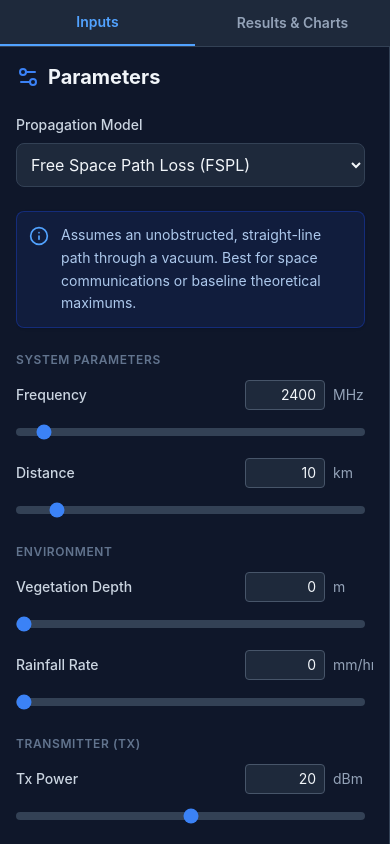
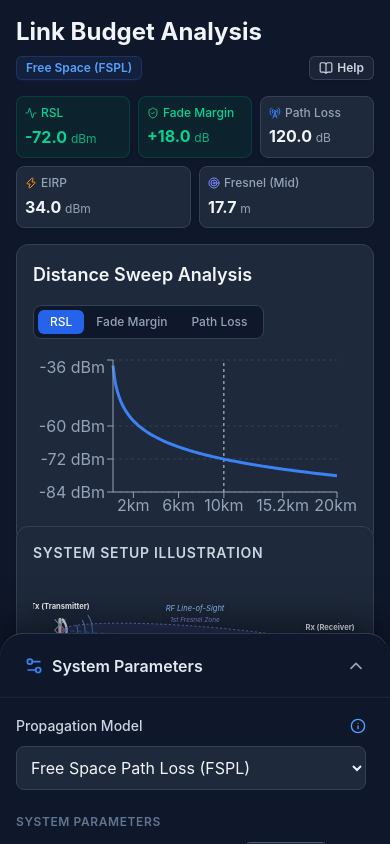
Before and after one commit to ofirbd/linkbudget-app, a React (Vite) app: page / in a window 390 px wide. Built offline with nearby package versions, Linux system fonts and the light colour scheme.

Commit message:
docs: add v1.0.0 documentation and changelog

```diff
--- a/src/App.tsx
+++ b/src/App.tsx
@@ -1,10 +1,11 @@
 import { useState, useMemo, useEffect } from 'react';
-import { Download, BookOpen } from 'lucide-react';
+import { Download, BookOpen, ChevronUp, ChevronDown, Settings2 } from 'lucide-react';
 import { calculateFSPL, calculateHataUrban, calculateCost231Hata, calculateEgli, calculateEricsson, calculate3GPP38901, calculateITUR1238, calculateSUI, calculateRSL, calculateLinkMargin, calculateLogDistance, calculatePlaneEarth, calculateVegetationLoss, calculateRainAttenuation, calculateFresnelZone, calculateSensitivity } from './lib/rfMath';
 import { InputPanel, KPICards, ChartView, SystemDiagram, DocumentationModal } from './components';
 
 export default function App() {
-  const [activeTab, setActiveTab] = useState<'inputs' | 'results'>('inputs');
+  const [sheetState, setSheetState] = useState<'collapsed' | 'partial' | 'half' | 'expanded'>('partial');
+  const [touchStartY, setTouchStartY] = useState(0);
   const [showDocs, setShowDocs] = useState(false);
 
   // 1. Core State
@@ -20,6 +21,7 @@ export default function App() {
     bandwidth: 20,
     noiseFigure: 5,
     requiredSnr: 10,
+    chartMaxDistance: 20,
     distance: 10,
     hte: 30,
     hre: 2,
@@ -93,7 +95,7 @@ export default function App() {
   // 3. Chart Data Generation (Distance Sweep)
   const chartData = useMemo(() => {
     const data = [];
-    const maxDist = Math.max(20, params.distance * 2); // Sweep up to 2x desired distance or at least 20km
+    const maxDist = Math.max(params.chartMaxDistance, params.distance); // Sweep up to user specified max chart range
     const step = maxDist / 100; // 100 points
 
     for(let d = step; d <= maxDist; d += step) {
@@ -144,6 +146,27 @@ export default function App() {
     link.remove();
   };
 
+  const handleTouchStart = (e: React.TouchEvent) => {
+    setTouchStartY(e.touches[0].clientY);
+  };
+
+  const handleTouchEnd = (e: React.TouchEvent) => {
+    const touchEndY = e.changedTouches[0].clientY;
+    const deltaY = touchEndY - touchStartY;
+
+    if (deltaY > 40) {
+      // Swiped down
+      if (sheetState === 'expanded') setSheetState('half');
+      else if (sheetState === 'half') setSheetState('partial');
+      else if (sheetState === 'partial') setSheetState('collapsed');
+    } else if (deltaY < -40) {
+      // Swiped up
+      if (sheetState === 'collapsed') setSheetState('partial');
+      else if (sheetState === 'partial') setSheetState('half');
+      else if (sheetState === 'half') setSheetState('expanded');
+    }
+  };
+
   const getModelDisplayName = (model: string) => {
     switch (model) {
       case 'FSPL': return 'Free Space (FSPL)';
@@ -173,31 +196,42 @@ export default function App() {
   return (
     <div className="flex flex-col md:flex-row h-[100dvh] bg-slate-900 text-slate-100 overflow-hidden">
 
-      {/* Mobile Tab Bar */}
-      <div className="md:hidden flex bg-slate-800 border-b border-slate-700">
-        <button
-          className={`flex-1 py-3 text-sm font-semibold transition-colors ${activeTab === 'inputs' ? 'text-blue-400 border-b-2 border-blue-400' : 'text-slate-400'}`}
-          onClick={() => setActiveTab('inputs')}
+      {/* Sidebar / Mobile Bottom Sheet for Inputs */}
+      <aside
+        className={`
+          fixed inset-x-0 bottom-0 z-40 bg-slate-900 border-t border-slate-700 shadow-[0_-10px_40px_rgba(0,0,0,0.5)] rounded-t-3xl transition-transform duration-300 ease-in-out flex flex-col
+          ${sheetState === 'expanded' ? 'translate-y-0 h-[70dvh]' : sheetState === 'half' ? 'translate-y-[calc(100%-50dvh)] h-[70dvh]' : sheetState === 'partial' ? 'translate-y-[calc(100%-25dvh)] h-[70dvh]' : 'translate-y-[calc(100%-4rem)] h-[70dvh]'}
+          md:static md:translate-y-0 md:h-auto md:w-80 md:lg:w-96 md:border-t-0 md:border-r md:rounded-none md:shadow-none md:flex-none
+        `}
       >
-          Inputs
-        </button>
-        <button
-          className={`flex-1 py-3 text-sm font-semibold transition-colors ${activeTab === 'results' ? 'text-blue-400 border-b-2 border-blue-400' : 'text-slate-400'}`}
-          onClick={() => setActiveTab('results')}
+        {/* Mobile Drag Handle */}
+        <div
+          className="md:hidden flex items-center justify-between px-6 h-16 cursor-pointer select-none border-b border-slate-800 shrink-0"
+          onClick={() => {
+            if (sheetState === 'collapsed') setSheetState('partial');
+            else if (sheetState === 'partial') setSheetState('half');
+            else if (sheetState === 'half') setSheetState('expanded');
+            else setSheetState('partial');
+          }}
+          onTouchStart={handleTouchStart}
+          onTouchEnd={handleTouchEnd}
         >
-          Results & Charts
-        </button>
+          <div className="flex items-center gap-2">
+            <Settings2 className="w-5 h-5 text-blue-500" />
+            <span className="font-semibold text-slate-200">System Parameters</span>
+          </div>
+          {sheetState === 'expanded' ? <ChevronDown className="w-5 h-5 text-slate-400" /> : <ChevronUp className="w-5 h-5 text-slate-400" />}
         </div>
 
-      {/* Sidebar for Inputs */}
-      <aside className={`w-full md:w-80 lg:w-96 border-r border-slate-700 p-4 flex-1 min-h-0 md:flex-none flex-col ${activeTab === 'inputs' ? 'flex' : 'hidden md:flex'} flex-shrink-0 bg-slate-900 z-10`}>
+        {/* Scrollable Input Area */}
+        <div className="flex-1 overflow-y-auto p-4 custom-scrollbar">
           <InputPanel params={params} onChange={setParams} />
+        </div>
       </aside>
 
       {/* Main Content Area */}
-      <main className={`flex-1 flex flex-col p-4 md:p-6 overflow-y-auto ${activeTab === 'results' ? 'block' : 'hidden md:flex'}`}>
-        <div className="mb-4 flex flex-col sm:flex-row sm:items-start justify-between gap-4">
-          <div>
+      <main className="flex-1 flex flex-col p-4 md:p-6 overflow-y-auto pb-[25dvh] md:pb-6 block">
+        <div className="mb-4">
           <h1 className="text-2xl font-bold text-slate-100 mb-2">Link Budget Analysis</h1>
           <div className="flex flex-wrap items-center gap-2">
             <span className="inline-flex items-center rounded-md bg-blue-500/10 px-2.5 py-1 text-xs font-semibold text-blue-400 ring-1 ring-inset ring-blue-500/20 shadow-sm shadow-blue-900/20">
@@ -208,21 +242,20 @@ export default function App() {
                 {params.model === '3GPP' && `${params.pathType} `}{getEnvDisplayName(params.model, params.environment)}
               </span>
             )}
-            </div>
-          </div>
             <button
               onClick={() => setShowDocs(true)}
-            className="flex items-center gap-2 px-3 py-1.5 text-sm font-medium text-slate-300 bg-slate-800/80 hover:bg-slate-700 hover:text-white border border-slate-700 rounded-lg transition-colors shadow-sm self-start sm:self-auto"
+              className="inline-flex items-center gap-1 rounded-md bg-slate-800/80 px-2.5 py-1 text-xs font-semibold text-slate-300 ring-1 ring-inset ring-slate-700 shadow-sm hover:bg-slate-700 hover:text-white transition-colors ml-auto sm:ml-0"
               title="Help & Operation Manual"
             >
-            <BookOpen className="w-4 h-4" />
+              <BookOpen className="w-3.5 h-3.5" />
               <span>Help</span>
             </button>
+          </div>
         </div>
 
         <KPICards results={results} model={params.model} />
 
-        <div className="flex-1 min-h-[400px] mb-4">
+        <div className="flex-1 min-h-[250px] md:min-h-[400px] mb-4">
            <ChartView data={chartData} currentDistance={params.distance} rxSensitivity={params.calcSensitivity ? calculateSensitivity(params.bandwidth, params.noiseFigure, params.requiredSnr) : params.rxSensitivity} />
         </div>
 
--- a/src/components/InputPanel.tsx
+++ b/src/components/InputPanel.tsx
@@ -1,3 +1,4 @@
+import { useState } from 'react';
 import type { Dispatch, SetStateAction, ChangeEvent } from 'react';
 import { Settings2, Info } from 'lucide-react';
 import { calculateSensitivity } from '../lib/rfMath';
@@ -14,6 +15,7 @@ interface Params {
   bandwidth: number;
   noiseFigure: number;
   requiredSnr: number;
+  chartMaxDistance: number;
   distance: number;
   hte: number;
   hre: number;
@@ -33,6 +35,8 @@ interface InputPanelProps {
 }
 
 export function InputPanel({ params, onChange }: InputPanelProps) {
+  const [showModelDesc, setShowModelDesc] = useState(false);
+
   const handleChange = (e: ChangeEvent<HTMLInputElement | HTMLSelectElement>) => {
     const { name, value, type } = e.target;
     onChange(prev => ({
@@ -186,14 +190,22 @@ export function InputPanel({ params, onChange }: InputPanelProps) {
 
   return (
     <div className="flex flex-col flex-1 min-h-0 h-full w-full">
-      <div className="flex items-center gap-2 mb-6 text-xl font-bold text-slate-100">
+      <div className="hidden md:flex items-center gap-2 mb-6 text-xl font-bold text-slate-100">
         <Settings2 className="w-6 h-6 text-blue-500" />
         <h2>Parameters</h2>
       </div>
 
       <div className="flex-1 overflow-y-auto pr-2 pb-24 custom-scrollbar">
         <div className="mb-6">
-          <label className="block text-sm font-medium text-slate-300 mb-2">Propagation Model</label>
+          <div className="flex items-center justify-between mb-2">
+            <label className="text-sm font-medium text-slate-300">Propagation Model</label>
+            <button
+              className="md:hidden text-blue-400 hover:text-blue-300 transition-colors p-1 -mr-1"
+              onClick={() => setShowModelDesc(!showModelDesc)}
+            >
+              <Info className="w-4 h-4" />
+            </button>
+          </div>
           <select
             name="model"
             value={params.model}
@@ -216,8 +228,8 @@ export function InputPanel({ params, onChange }: InputPanelProps) {
         {renderEnvironmentToggle()}
         {renderPathTypeToggle()}
 
-        <div className="mb-6 bg-blue-900/20 border border-blue-800/50 p-3 rounded-lg flex gap-3 items-start shadow-sm">
-          <Info className="w-5 h-5 text-blue-400 shrink-0 mt-0.5" />
+        <div className={`${showModelDesc ? 'flex' : 'hidden'} md:flex mb-6 bg-blue-900/20 border border-blue-800/50 p-3 rounded-lg gap-3 items-start shadow-sm`}>
+          <Info className="hidden md:block w-5 h-5 text-blue-400 shrink-0 mt-0.5" />
           <p className="text-sm text-blue-200/90 leading-relaxed">
             {getModelDescription()}
           </p>
@@ -255,7 +267,8 @@ export function InputPanel({ params, onChange }: InputPanelProps) {
             </div>
           )}
 
-          <h3 className="text-xs font-semibold text-slate-500 uppercase tracking-wider mt-6 mb-3">Environment</h3>
+          <h3 className="text-xs font-semibold text-slate-500 uppercase tracking-wider mt-6 mb-3">Environment & Sweep</h3>
+          {renderSlider('Chart Max Distance', 'chartMaxDistance', 1, 100, 1, 'km')}
           {renderSlider('Vegetation Depth', 'vegetationDepth', 0, 100, 1, 'm')}
           {renderSlider('Rainfall Rate', 'rainRate', 0, 150, 1, 'mm/hr')}
 
--- a/src/components/KPICards.tsx
+++ b/src/components/KPICards.tsx
@@ -31,58 +31,63 @@ export function KPICards({ results, model }: KPICardsProps) {
   }
 
   return (
-    <div className="grid grid-cols-2 md:grid-cols-5 gap-4 mb-6">
-      <div className="bg-slate-800 p-4 rounded-xl border border-slate-700 shadow-sm flex flex-col">
-        <div className="flex items-center gap-2 mb-2">
-          <Zap className="w-4 h-4 text-amber-500" />
-          <span className="text-sm font-medium text-slate-400">EIRP</span>
+    <div className="grid grid-cols-6 md:grid-cols-5 gap-2 md:gap-4 mb-4 md:mb-6">
+      {/* 1. RSL */}
+      <div className={`col-span-2 md:col-span-1 p-2 md:p-4 rounded-lg md:rounded-xl border shadow-sm flex flex-col ${statusBg}`}>
+        <div className="flex items-center gap-1 md:gap-2 mb-1 md:mb-2">
+          <Activity className={`w-3 h-3 md:w-4 md:h-4 ${statusIcon}`} />
+          <span className={`text-xs md:text-sm font-medium ${statusText}`}>RSL</span>
         </div>
-        <div className="text-2xl font-bold text-slate-100">{results.eirp.toFixed(1)} <span className="text-sm font-normal text-slate-400">dBm</span></div>
-      </div>
-
-      <div className="bg-slate-800 p-4 rounded-xl border border-slate-700 shadow-sm flex flex-col">
-        <div className="flex items-center gap-2 mb-2">
-          <RadioTower className="w-4 h-4 text-blue-500" />
-          <span className="text-sm font-medium text-slate-400">Path Loss</span>
-        </div>
-        <div className="text-2xl font-bold text-slate-100">{results.pathLoss.toFixed(1)} <span className="text-sm font-normal text-slate-400">dB</span></div>
-      </div>
-
-      <div className={`p-4 rounded-xl border shadow-sm flex flex-col ${statusBg}`}>
-        <div className="flex items-center gap-2 mb-2">
-          <Activity className={`w-4 h-4 ${statusIcon}`} />
-          <span className={`text-sm font-medium ${statusText}`}>RSL</span>
-        </div>
-        <div className={`text-2xl font-bold ${statusText}`}>
-          {results.rsl.toFixed(1)} <span className="text-sm font-normal opacity-80">dBm</span>
+        <div className={`text-base md:text-2xl font-bold ${statusText}`}>
+          {results.rsl.toFixed(1)} <span className="text-xs md:text-sm font-normal opacity-80">dBm</span>
         </div>
       </div>
 
-      <div className={`p-4 rounded-xl border shadow-sm flex flex-col ${statusBg}`}>
-        <div className="flex items-center gap-2 mb-2">
-          <ShieldCheck className={`w-4 h-4 ${statusIcon}`} />
-          <span className={`text-sm font-medium ${statusText}`}>Fade Margin</span>
+      {/* 2. Fade Margin */}
+      <div className={`col-span-2 md:col-span-1 p-2 md:p-4 rounded-lg md:rounded-xl border shadow-sm flex flex-col ${statusBg}`}>
+        <div className="flex items-center gap-1 md:gap-2 mb-1 md:mb-2">
+          <ShieldCheck className={`w-3 h-3 md:w-4 md:h-4 ${statusIcon}`} />
+          <span className={`text-xs md:text-sm font-medium ${statusText} leading-tight`}>Fade Margin</span>
         </div>
-        <div className={`text-2xl font-bold ${statusText}`}>
-          {results.margin > 0 ? '+' : ''}{results.margin.toFixed(1)} <span className="text-sm font-normal opacity-80">dB</span>
+        <div className={`text-base md:text-2xl font-bold ${statusText}`}>
+          {results.margin > 0 ? '+' : ''}{results.margin.toFixed(1)} <span className="text-xs md:text-sm font-normal opacity-80">dB</span>
         </div>
       </div>
 
-      <div className={`bg-slate-800 p-4 rounded-xl border border-slate-700 shadow-sm flex flex-col col-span-2 md:col-span-1 relative group ${showFresnel ? 'cursor-help' : ''}`}>
-        <div className="flex items-center gap-2 mb-2">
-          <Target className={`w-4 h-4 ${showFresnel ? 'text-indigo-400' : 'text-slate-600'}`} />
-          <span className={`text-sm font-medium ${showFresnel ? 'text-slate-400' : 'text-slate-500'}`}>Fresnel (Mid)</span>
+      {/* 3. Path Loss */}
+      <div className="col-span-2 md:col-span-1 bg-slate-800 p-2 md:p-4 rounded-lg md:rounded-xl border border-slate-700 shadow-sm flex flex-col">
+        <div className="flex items-center gap-1 md:gap-2 mb-1 md:mb-2">
+          <RadioTower className="w-3 h-3 md:w-4 md:h-4 text-blue-500" />
+          <span className="text-xs md:text-sm font-medium text-slate-400 leading-tight">Path Loss</span>
+        </div>
+        <div className="text-base md:text-2xl font-bold text-slate-100">{results.pathLoss.toFixed(1)} <span className="text-xs md:text-sm font-normal text-slate-400">dB</span></div>
+      </div>
+
+      {/* 4. EIRP */}
+      <div className="col-span-3 md:col-span-1 bg-slate-800 p-2 md:p-4 rounded-lg md:rounded-xl border border-slate-700 shadow-sm flex flex-col">
+        <div className="flex items-center gap-1 md:gap-2 mb-1 md:mb-2">
+          <Zap className="w-3 h-3 md:w-4 md:h-4 text-amber-500" />
+          <span className="text-xs md:text-sm font-medium text-slate-400">EIRP</span>
+        </div>
+        <div className="text-base md:text-2xl font-bold text-slate-100">{results.eirp.toFixed(1)} <span className="text-xs md:text-sm font-normal text-slate-400">dBm</span></div>
+      </div>
+
+      {/* 5. Fresnel */}
+      <div className={`col-span-3 md:col-span-1 bg-slate-800 p-2 md:p-4 rounded-lg md:rounded-xl border border-slate-700 shadow-sm flex flex-col relative group ${showFresnel ? 'cursor-help' : ''}`}>
+        <div className="flex items-center gap-1 md:gap-2 mb-1 md:mb-2">
+          <Target className={`w-3 h-3 md:w-4 md:h-4 ${showFresnel ? 'text-indigo-400' : 'text-slate-600'}`} />
+          <span className={`text-xs md:text-sm font-medium ${showFresnel ? 'text-slate-400' : 'text-slate-500'}`}>Fresnel (Mid)</span>
           <div className="hidden group-hover:block absolute bottom-full left-1/2 -translate-x-1/2 mb-2 w-56 p-2 bg-slate-900 border border-slate-700 text-xs text-slate-200 rounded shadow-xl z-20 pointer-events-none text-center">
             {showFresnel
               ? "Required line-of-sight clearance radius for the 1st Fresnel zone at the exact midpoint of the link."
               : "Fresnel zone clearance is generally not applicable for indoor non-line-of-sight scattering models."}
           </div>
         </div>
-        <div className={`text-2xl font-bold ${showFresnel ? 'text-slate-100' : 'text-slate-500'}`}>
+        <div className={`text-base md:text-2xl font-bold ${showFresnel ? 'text-slate-100' : 'text-slate-500'}`}>
           {showFresnel ? (
-            <>{results.fresnelClearance.toFixed(1)} <span className="text-sm font-normal text-slate-400">m</span></>
+            <>{results.fresnelClearance.toFixed(1)} <span className="text-xs md:text-sm font-normal text-slate-400">m</span></>
           ) : (
-            <span className="text-xl">N/A</span>
+            <span className="text-sm md:text-xl">N/A</span>
           )}
         </div>
       </div>
```
Also changed, not shown: 3 other files (tests, documents, lock files or other folders). Lines whose indentation alone changed are shown as unchanged.
